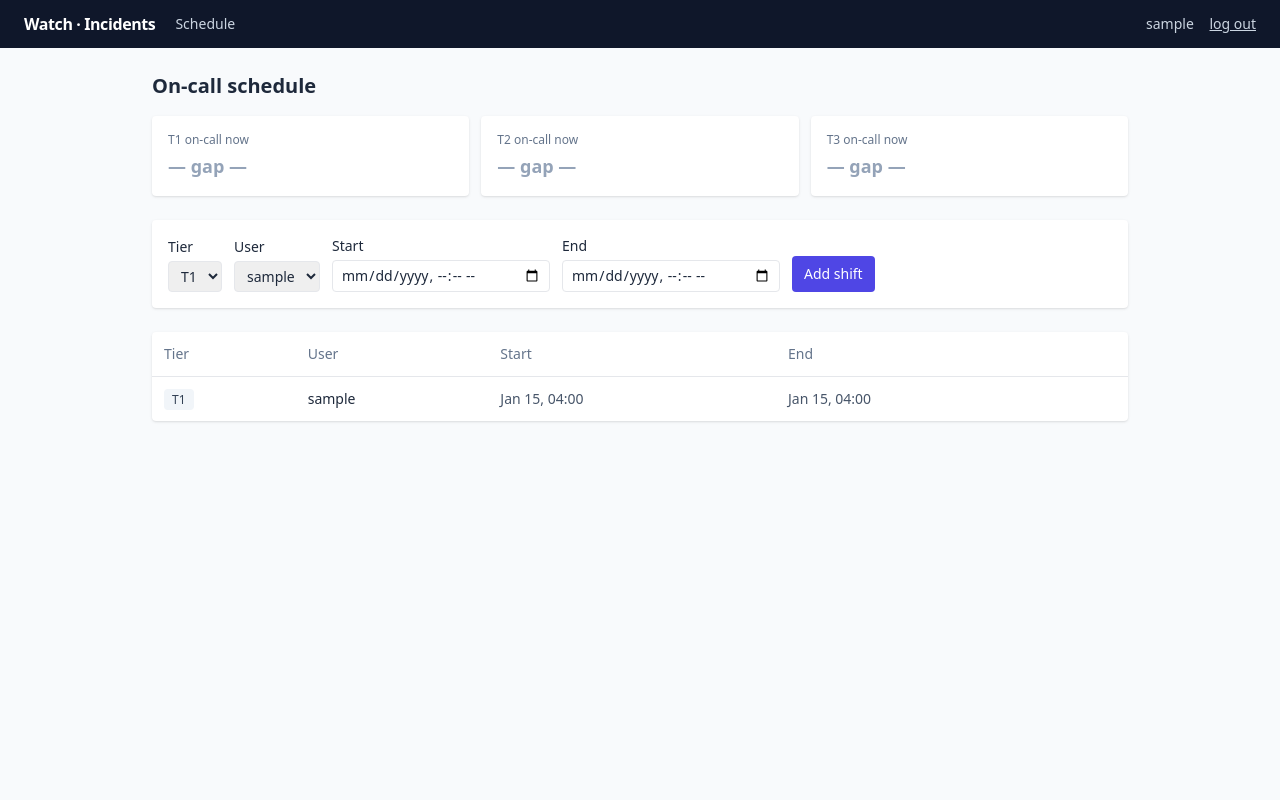
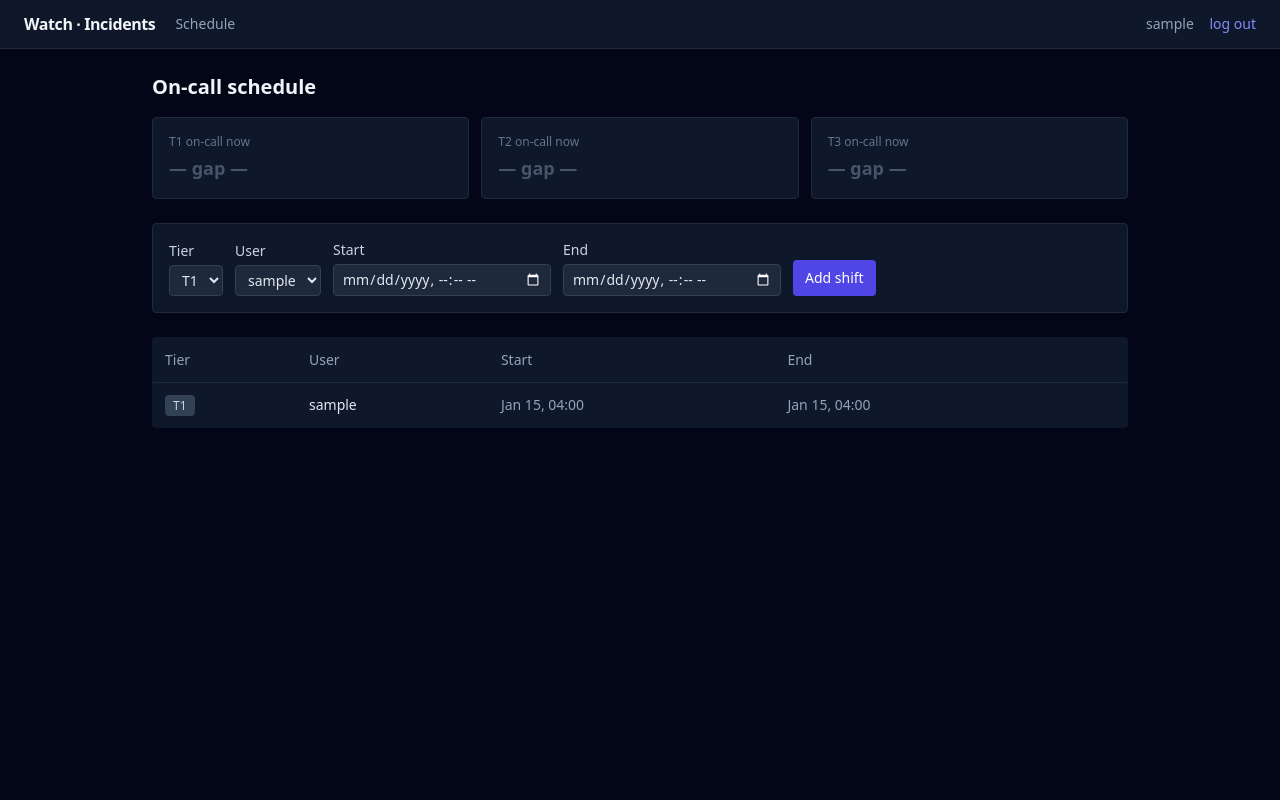
Before and after one commit to gotoplanb/watch, a Django app: page /ui/schedule/ in a window 1280 px wide. Run offline with Django 5.2, Linux system fonts and the light colour scheme; a user stored in the database is signed in; tables that the repository leaves empty hold one stand-in row (values such as "Sample post"); some libraries are stand-ins or nearby versions.

Commit message:
Dark theme across the UI (Django templates + React status page)
Unified slate dark palette (slate-950 bg, slate-900 panels/cards, slate-200/400
text, softened accent badges: amber/emerald/rose at /15 + 300-level text).
- Django working surface: base, list, _rows, _body, detail, schedule templates.
- React status page: switched to Tailwind (Play CDN) with the same dark palette,
  replacing the light inline CSS.
HTMX/Alpine wiring unchanged. Verified live (Playwright): body=slate-950,
panels=slate-900 on both UIs; status page no longer "blinding".

Co-Authored-By: Claude Opus 4.8 (1M context) <noreply@anthropic.com>

```diff
--- a/backend/incidents/templates/base.html
+++ b/backend/incidents/templates/base.html
@@ -9,19 +9,19 @@
   <script defer src="https://unpkg.com/alpinejs@3.x.x/dist/cdn.min.js"></script>
   <script src="https://cdn.tailwindcss.com"></script>
 </head>
-<body class="bg-slate-50 text-slate-800 min-h-screen"
+<body class="bg-slate-950 text-slate-200 min-h-screen [color-scheme:dark]"
       hx-headers='{"X-CSRFToken": "{{ csrf_token }}"}'>
-  <header class="bg-slate-900 text-white px-6 py-3 flex items-center justify-between">
+  <header class="bg-slate-900 border-b border-slate-800 text-slate-100 px-6 py-3 flex items-center justify-between">
     <div class="flex items-center gap-5">
       <a href="{% url 'ui:incident_list' %}" class="font-semibold tracking-tight">Watch · Incidents</a>
-      <a href="{% url 'ui:schedule' %}" class="text-sm text-slate-300 hover:text-white">Schedule</a>
+      <a href="{% url 'ui:schedule' %}" class="text-sm text-slate-400 hover:text-slate-100">Schedule</a>
     </div>
-    <div class="text-sm text-slate-300">
+    <div class="text-sm text-slate-400">
       {% if user.is_authenticated %}
         {{ user.username }}
-        <a class="ml-3 underline" href="{% url 'rest_framework:logout' %}?next={% url 'ui:incident_list' %}">log out</a>
+        <a class="ml-3 text-indigo-400 hover:text-indigo-300" href="{% url 'rest_framework:logout' %}?next={% url 'ui:incident_list' %}">log out</a>
       {% else %}
-        <a class="underline" href="{% url 'rest_framework:login' %}">log in</a>
+        <a class="text-indigo-400 hover:text-indigo-300" href="{% url 'rest_framework:login' %}">log in</a>
       {% endif %}
     </div>
   </header>
--- a/backend/incidents/templates/incidents/_schedule_body.html
+++ b/backend/incidents/templates/incidents/_schedule_body.html
@@ -2,39 +2,39 @@
 <div id="schedule-body">
   <div class="grid grid-cols-3 gap-3 mb-6">
     {% for tier, shift in on_call.items %}
-    <div class="bg-white rounded shadow p-4">
+    <div class="bg-slate-900 border border-slate-800 rounded p-4">
       <div class="text-xs text-slate-500">{{ tier }} on-call now</div>
-      <div class="text-lg font-semibold mt-1">
-        {% if shift %}{{ shift.user.username }}{% else %}<span class="text-slate-400">— gap —</span>{% endif %}
+      <div class="text-lg font-semibold mt-1 text-slate-100">
+        {% if shift %}{{ shift.user.username }}{% else %}<span class="text-slate-600">— gap —</span>{% endif %}
       </div>
-      {% if shift %}<div class="text-xs text-slate-400 mt-1">until {{ shift.ends_at|date:"M j, H:i" }}</div>{% endif %}
+      {% if shift %}<div class="text-xs text-slate-500 mt-1">until {{ shift.ends_at|date:"M j, H:i" }}</div>{% endif %}
     </div>
     {% endfor %}
   </div>
 
-  <form class="flex flex-wrap items-end gap-3 mb-6 bg-white rounded shadow p-4 text-sm"
+  <form class="flex flex-wrap items-end gap-3 mb-6 bg-slate-900 border border-slate-800 rounded p-4 text-sm"
         hx-post="{% url 'ui:add_shift' %}" hx-target="#schedule-body" hx-swap="outerHTML">
-    <label class="flex flex-col gap-1">Tier
-      <select name="tier" class="border rounded px-2 py-1">
+    <label class="flex flex-col gap-1 text-slate-300">Tier
+      <select name="tier" class="border border-slate-700 rounded px-2 py-1 bg-slate-800 text-slate-200">
         {% for value, label in tiers %}<option value="{{ value }}">{{ value }}</option>{% endfor %}
       </select>
     </label>
-    <label class="flex flex-col gap-1">User
-      <select name="user" class="border rounded px-2 py-1">
+    <label class="flex flex-col gap-1 text-slate-300">User
+      <select name="user" class="border border-slate-700 rounded px-2 py-1 bg-slate-800 text-slate-200">
         {% for u in users %}<option value="{{ u.id }}">{{ u.username }}</option>{% endfor %}
       </select>
     </label>
-    <label class="flex flex-col gap-1">Start
-      <input type="datetime-local" name="starts_at" class="border rounded px-2 py-1" required>
+    <label class="flex flex-col gap-1 text-slate-300">Start
+      <input type="datetime-local" name="starts_at" class="border border-slate-700 rounded px-2 py-1 bg-slate-800 text-slate-200" required>
     </label>
-    <label class="flex flex-col gap-1">End
-      <input type="datetime-local" name="ends_at" class="border rounded px-2 py-1" required>
+    <label class="flex flex-col gap-1 text-slate-300">End
+      <input type="datetime-local" name="ends_at" class="border border-slate-700 rounded px-2 py-1 bg-slate-800 text-slate-200" required>
     </label>
-    <button class="px-3 py-2 rounded bg-indigo-600 text-white">Add shift</button>
+    <button class="px-3 py-2 rounded bg-indigo-600 hover:bg-indigo-500 text-white">Add shift</button>
   </form>
 
-  <table class="w-full text-sm bg-white rounded shadow overflow-hidden">
-    <thead class="text-left text-slate-500 border-b">
+  <table class="w-full text-sm bg-slate-900 border border-slate-800 rounded overflow-hidden">
+    <thead class="text-left text-slate-400 border-b border-slate-800">
       <tr>
         <th class="p-3 font-medium">Tier</th>
         <th class="p-3 font-medium">User</th>
@@ -45,15 +45,15 @@
     </thead>
     <tbody>
       {% for s in shifts %}
-      <tr class="border-b last:border-0">
-        <td class="p-3"><span class="px-2 py-0.5 rounded text-xs bg-slate-100 text-slate-700">{{ s.tier }}</span></td>
-        <td class="p-3">{{ s.user.username }}</td>
-        <td class="p-3 text-slate-600">{{ s.starts_at|date:"M j, H:i" }}</td>
-        <td class="p-3 text-slate-600">{{ s.ends_at|date:"M j, H:i" }}</td>
-        <td class="p-3 text-xs">{% if s.starts_at <= now and s.ends_at > now %}<span class="text-emerald-600">on-call now</span>{% endif %}</td>
+      <tr class="border-b border-slate-800 last:border-0">
+        <td class="p-3"><span class="px-2 py-0.5 rounded text-xs bg-slate-700 text-slate-300">{{ s.tier }}</span></td>
+        <td class="p-3 text-slate-200">{{ s.user.username }}</td>
+        <td class="p-3 text-slate-400">{{ s.starts_at|date:"M j, H:i" }}</td>
+        <td class="p-3 text-slate-400">{{ s.ends_at|date:"M j, H:i" }}</td>
+        <td class="p-3 text-xs">{% if s.starts_at <= now and s.ends_at > now %}<span class="text-emerald-400">on-call now</span>{% endif %}</td>
       </tr>
       {% empty %}
-      <tr><td colspan="5" class="p-6 text-center text-slate-400">No shifts yet.</td></tr>
+      <tr><td colspan="5" class="p-6 text-center text-slate-500">No shifts yet.</td></tr>
       {% endfor %}
     </tbody>
   </table>
--- a/backend/incidents/templates/incidents/detail.html
+++ b/backend/incidents/templates/incidents/detail.html
@@ -1,6 +1,6 @@
 {% extends "base.html" %}
 {% block title %}{{ incident.title }} · Watch{% endblock %}
 {% block content %}
-<a href="{% url 'ui:incident_list' %}" class="text-sm text-slate-500 hover:underline">&larr; all incidents</a>
+<a href="{% url 'ui:incident_list' %}" class="text-sm text-slate-400 hover:text-slate-200">&larr; all incidents</a>
 {% include "incidents/_body.html" %}
 {% endblock %}
--- a/backend/incidents/templates/incidents/schedule.html
+++ b/backend/incidents/templates/incidents/schedule.html
@@ -1,6 +1,6 @@
 {% extends "base.html" %}
 {% block title %}On-call schedule · Watch{% endblock %}
 {% block content %}
-<h1 class="text-xl font-semibold mb-4">On-call schedule</h1>
+<h1 class="text-xl font-semibold text-slate-100 mb-4">On-call schedule</h1>
 {% include "incidents/_schedule_body.html" %}
 {% endblock %}
```
Also changed, not shown: backend/incidents/templates/incidents/_body.html (+23 -23 lines), backend/incidents/templates/incidents/_rows.html (+7 -7 lines), backend/incidents/templates/incidents/list.html (+5 -5 lines), frontend/index.html (+5 -26 lines), frontend/src/app.js (+26 -15 lines).
